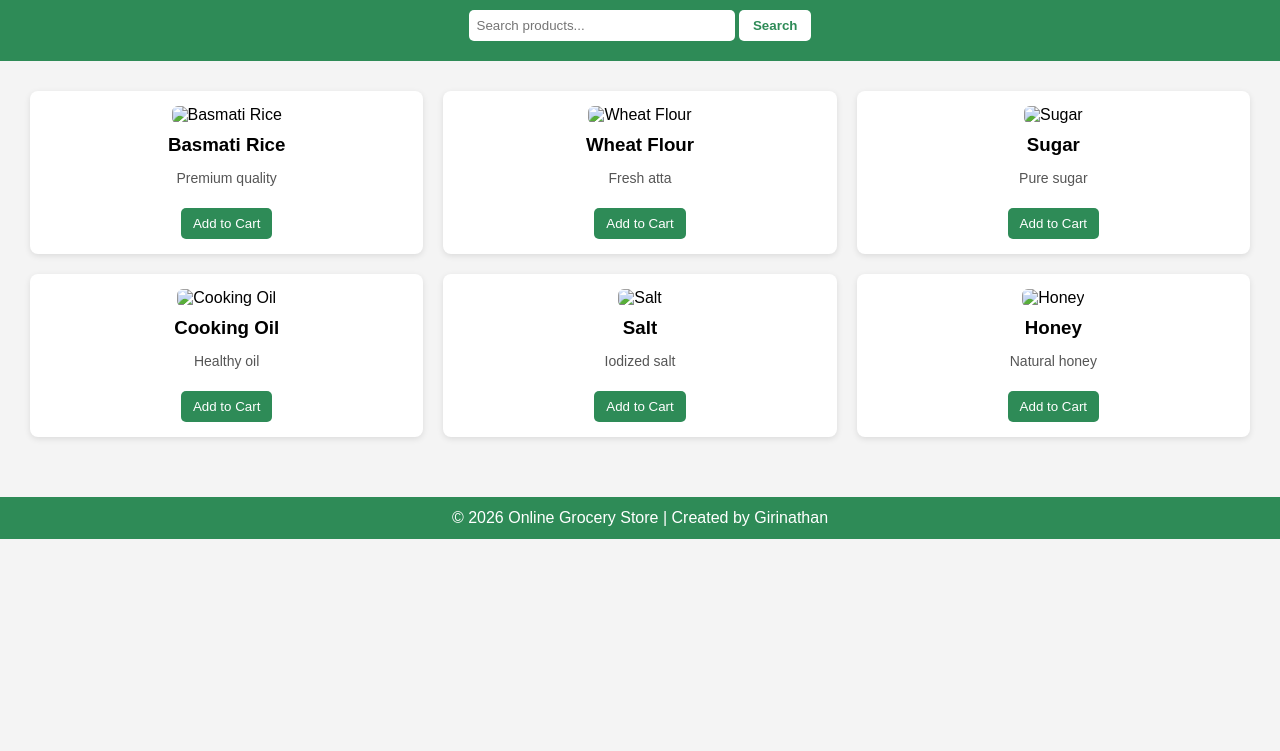
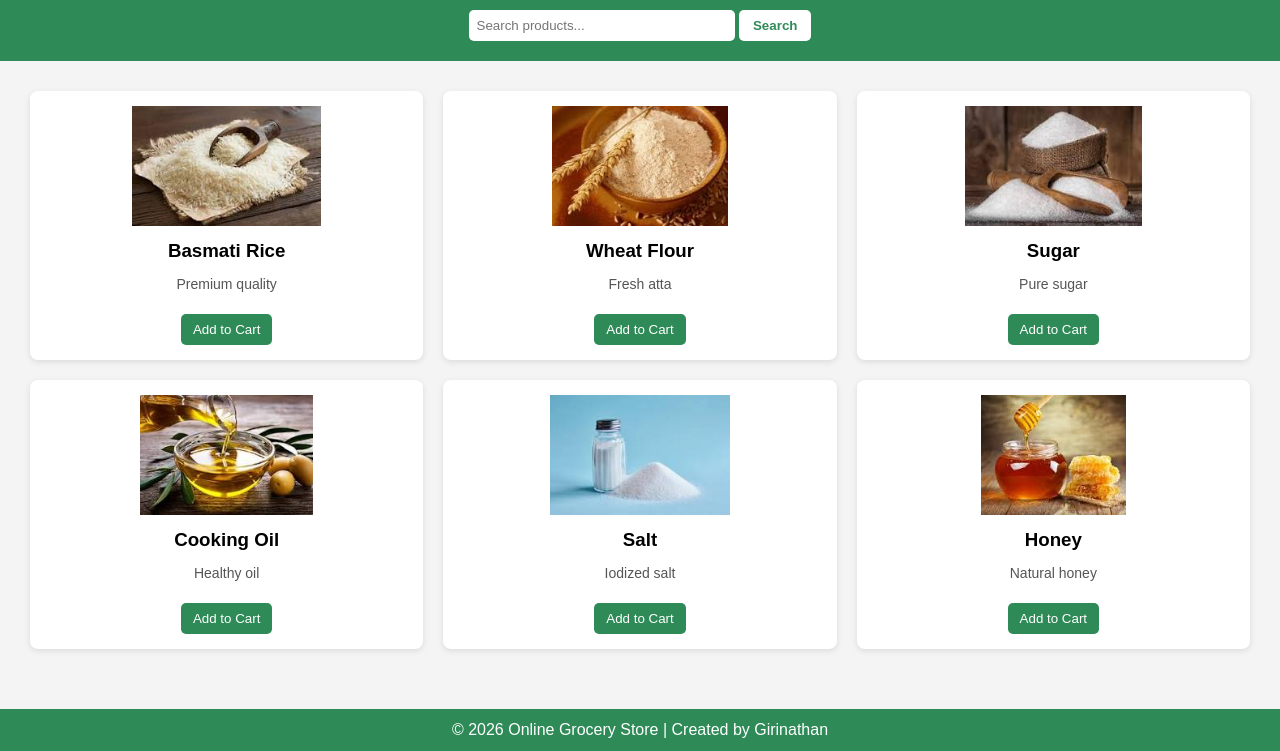
Before and after one commit to Girinathan72/ecommercee, a plain HTML site: page products.html in a window 1280 px wide. Shown: the part 87-838 px from the top of the page. Before the commit the page ends 800 px from the top, so only its background shows below. Drawn offline with Linux system fonts and the light colour scheme.

Commit message:
Update products.html

```diff
--- a/products.html
+++ b/products.html
@@ -140,21 +140,21 @@
 
         <!-- Row 1 -->
         <div class="product">
-            <img src="rice.jpeg" alt="Basmati Rice">
+            <img src="images/rice.jpeg" alt="Basmati Rice">
             <h3>Basmati Rice</h3>
             <p>Premium quality</p>
             <button>Add to Cart</button>
         </div>
 
         <div class="product">
-            <img src="wheat.jpeg" alt="Wheat Flour">
+            <img src="images/wheat.jpeg" alt="Wheat Flour">
             <h3>Wheat Flour</h3>
             <p>Fresh atta</p>
             <button>Add to Cart</button>
         </div>
 
         <div class="product">
-            <img src="sugar.jpeg" alt="Sugar">
+            <img src="images/sugar.jpeg" alt="Sugar">
             <h3>Sugar</h3>
             <p>Pure sugar</p>
             <button>Add to Cart</button>
@@ -162,21 +162,21 @@
 
         <!-- Row 2 -->
         <div class="product">
-            <img src="oil.jpeg" alt="Cooking Oil">
+            <img src="images/oil.jpeg" alt="Cooking Oil">
             <h3>Cooking Oil</h3>
             <p>Healthy oil</p>
             <button>Add to Cart</button>
         </div>
 
         <div class="product">
-            <img src="salt.jpeg" alt="Salt">
+            <img src="images/salt.jpeg" alt="Salt">
             <h3>Salt</h3>
             <p>Iodized salt</p>
             <button>Add to Cart</button>
         </div>
 
         <div class="product">
-            <img src="honey.jpeg" alt="Honey">
+            <img src="images/honey.jpeg" alt="Honey">
             <h3>Honey</h3>
             <p>Natural honey</p>
             <button>Add to Cart</button>
```
